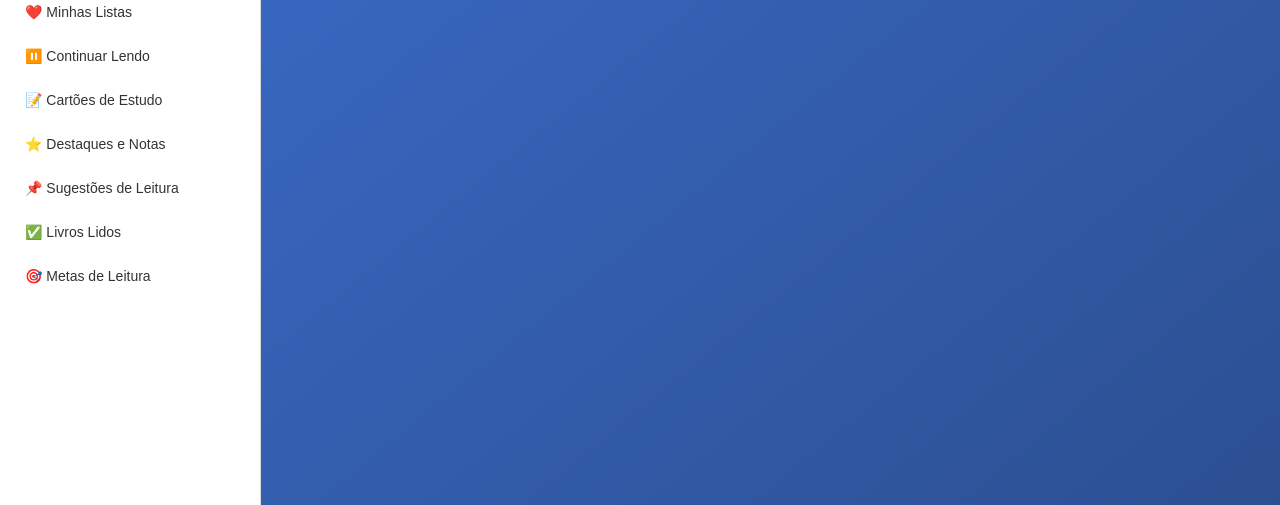
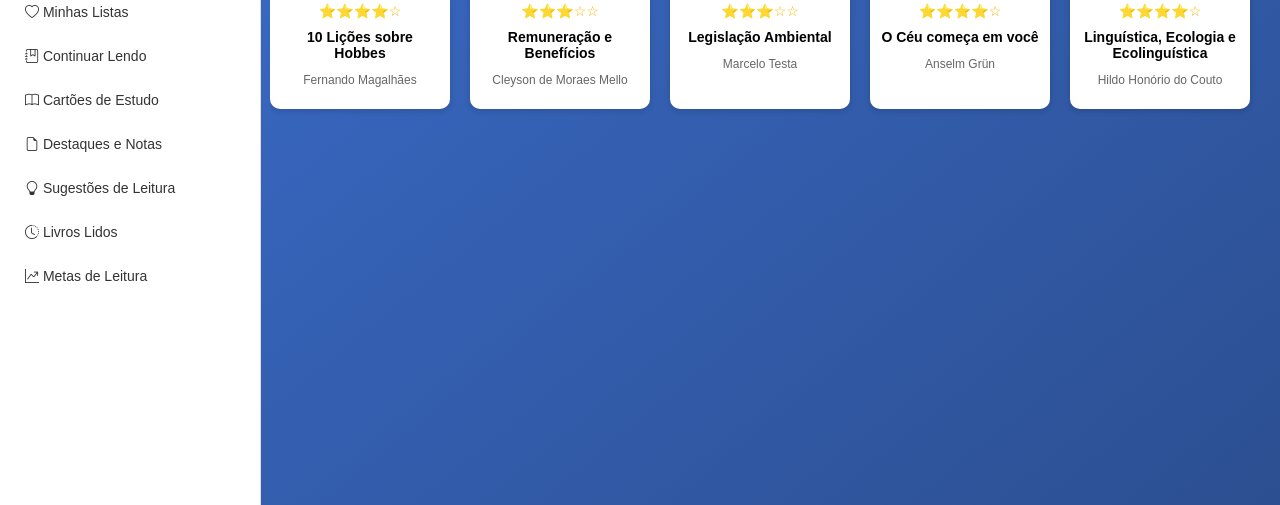
Before and after one commit to HenryNovais/Projeto-Backend-Senai, a Flask app: template templates/login-realizado.html in a window 1280 px wide. Shown: the part 335-840 px from the top of the page. Run offline with Flask 3, Linux system fonts and the light colour scheme; the template is opened without the code that fills it, so the values that code supplies are empty; some libraries are stand-ins or nearby versions.

Commit message:
adicionando ícones e imagens

```diff
--- a/templates/login-realizado.html
+++ b/templates/login-realizado.html
@@ -1,42 +1,55 @@
 <!DOCTYPE html>
 <html lang="pt-BR">
+
 <head>
     <meta charset="UTF-8">
     <meta name="viewport" content="width=device-width, initial-scale=1.0">
     <title>Biblioteca Virtual</title>
     <link rel="stylesheet" href="/static/logado.css">
+    <link rel="stylesheet" href="https://cdn.jsdelivr.net/npm/bootstrap-icons@1.11.3/font/bootstrap-icons.min.css">
+
 </head>
+
 <body>
     <!-- Sidebar -->
     <div class="sidebar">
         <img src="/static/imgs/logoPadrao.svg" alt="Logo" style="margin-bottom: 20px;">
         <h2>Descubra seu Livro</h2>
         <ul>
-      <li>🏠 Início</li>
-      <li>📖 Expert Reader</li>
-      <li>📚 Acervo</li>
+            <li><i class="bi bi-house-door"></i> Início</li>
+            <li><i class="bi bi-journal-text"></i> Expert Reader</li>
+            <li><i class="bi bi-bookshelf"></i> Acervo</li>
         </ul>
         <h2>Seu Acervo</h2>
         <ul>
-      <li>❤️ Minhas Listas</li>
-      <li>⏸️ Continuar Lendo</li>
-      <li>📝 Cartões de Estudo</li>
-      <li>⭐ Destaques e Notas</li>
-      <li>📌 Sugestões de Leitura</li>
-      <li>✅ Livros Lidos</li>
-      <li>🎯 Metas de Leitura</li>
+            <li><i class="bi bi-heart"></i> Minhas Listas</li>
+            <li><i class="bi bi-journal-bookmark"></i> Continuar Lendo</li>
+            <li><i class="bi bi-book"></i> Cartões de Estudo</li>
+            <li><i class="bi bi-file-earmark"></i> Destaques e Notas</li>
+            <li><i class="bi bi-lightbulb"></i> Sugestões de Leitura</li>
+            <li><i class="bi bi-clock-history"></i> Livros Lidos</li>
+            <li><i class="bi bi-graph-up-arrow"></i> Metas de Leitura</li>
         </ul>
+        {% if usuario["perfil"] == "admin" %}
+        <h2>Área do Administrador</h2>
+        <ul>
+            <a href="/usuarios">
+                <li><i class="bi bi-eye"></i> Visualizar Usuários</li>
+            </a>
+        </ul>
+        {% endif %}
     </div>
 
     <!-- Main -->
     <div class="main">
         <div class="top-bar">
             <div class="search-box">
-        <input type="text" placeholder="Digite o nome do livro ou autor(a) que deseja buscar">
+                <input type="text" placeholder="Digite o nome do livro ou autor(a) que deseja buscar"> <i class="bi bi-search"></i>
             </div>
             <div>
-        <span style="margin-right: 15px;">⚙️ Configure sua meta</span>
-        <span>👤 {{usuario["nome"]}}</span>
+                <span style="margin-right: 15px;"><i class="bi bi-gear"></i> Configure sua meta</span>
+                <span style="margin-right: 15px;"><i class="bi bi-person-circle"></i> {{usuario["nome"]}}</span>
+                <span><a href="/logout"><i class="bi bi-box-arrow-right"></i> Logout</a></span>
             </div>
         </div>
 
@@ -44,35 +57,35 @@
             <h3>Sugestões de leitura</h3>
             <div class="books">
                 <div class="book">
-          <img src="https://via.placeholder.com/120x180?text=Hobbes" alt="Livro 1">
+                    <img src="/static/imgs/hobbies.jpg"" alt=" Livro 1">
                     <div class="stars">⭐⭐⭐⭐☆</div>
                     <h4>10 Lições sobre Hobbes</h4>
                     <p>Fernando Magalhães</p>
                 </div>
 
                 <div class="book">
-          <img src="https://via.placeholder.com/120x180?text=Chiavenato" alt="Livro 2">
+                    <img src="/static/imgs/Cleyson.webp" alt="Livro 2">
                     <div class="stars">⭐⭐⭐☆☆</div>
                     <h4>Remuneração e Benefícios</h4>
                     <p>Cleyson de Moraes Mello</p>
                 </div>
 
                 <div class="book">
-          <img src="https://via.placeholder.com/120x180?text=Legislação" alt="Livro 3">
+                    <img src="/static/imgs/marcelo.jpg" alt="Livro 3">
                     <div class="stars">⭐⭐⭐☆☆</div>
                     <h4>Legislação Ambiental</h4>
                     <p>Marcelo Testa</p>
                 </div>
 
                 <div class="book">
-          <img src="https://via.placeholder.com/120x180?text=Céu" alt="Livro 4">
+                    <img src="/static/imgs/o-ceu-comeca-com-voce.jpg" alt="Livro 4">
                     <div class="stars">⭐⭐⭐⭐☆</div>
                     <h4>O Céu começa em você</h4>
                     <p>Anselm Grün</p>
                 </div>
 
                 <div class="book">
-          <img src="https://via.placeholder.com/120x180?text=Linguística" alt="Livro 5">
+                    <img src="/static/imgs/hildo.jpg" alt="Livro 5">
                     <div class="stars">⭐⭐⭐⭐☆</div>
                     <h4>Linguística, Ecologia e Ecolinguística</h4>
                     <p>Hildo Honório do Couto</p>
@@ -81,4 +94,5 @@
         </div>
     </div>
 </body>
+
 </html>
```
Lines whose indentation alone changed are shown as unchanged.
